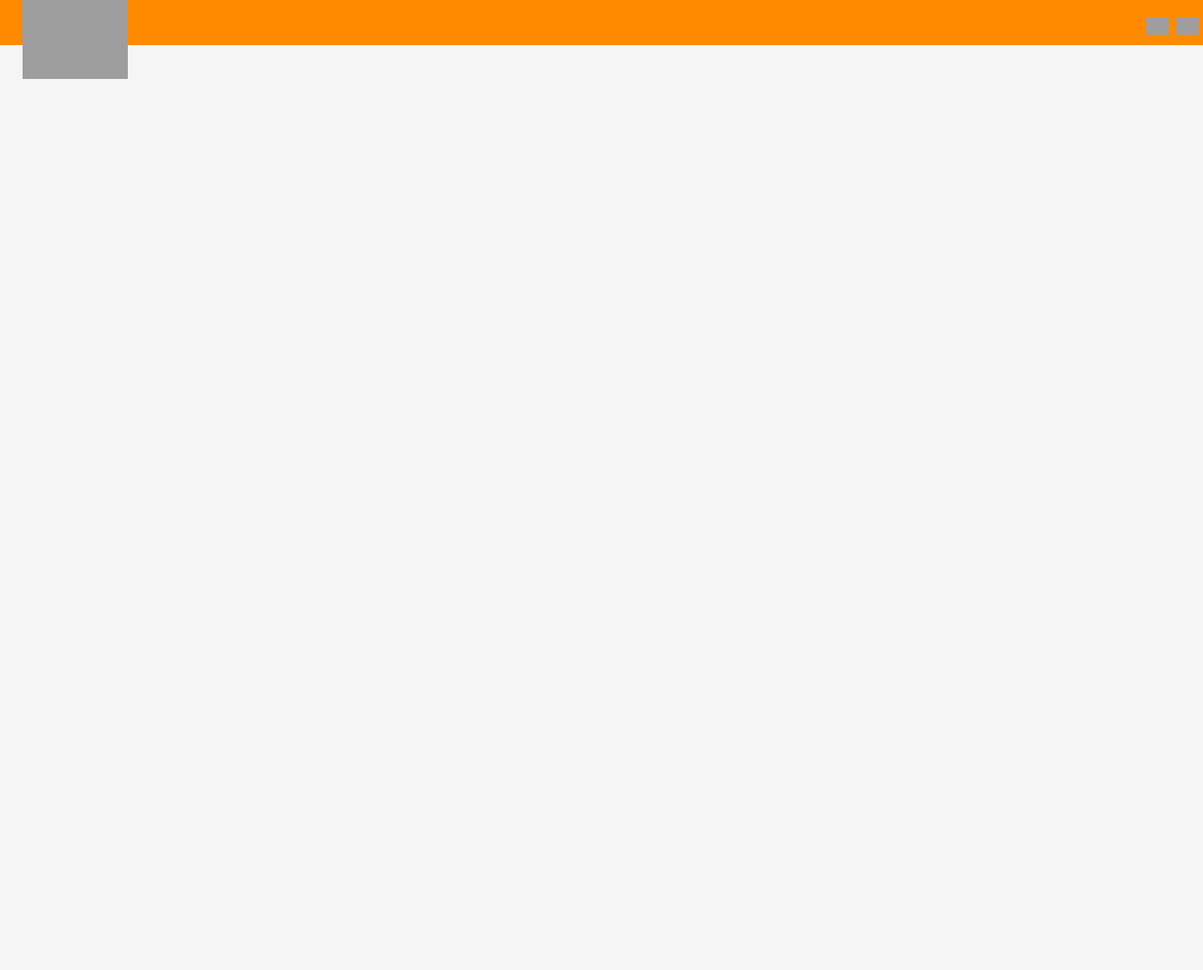
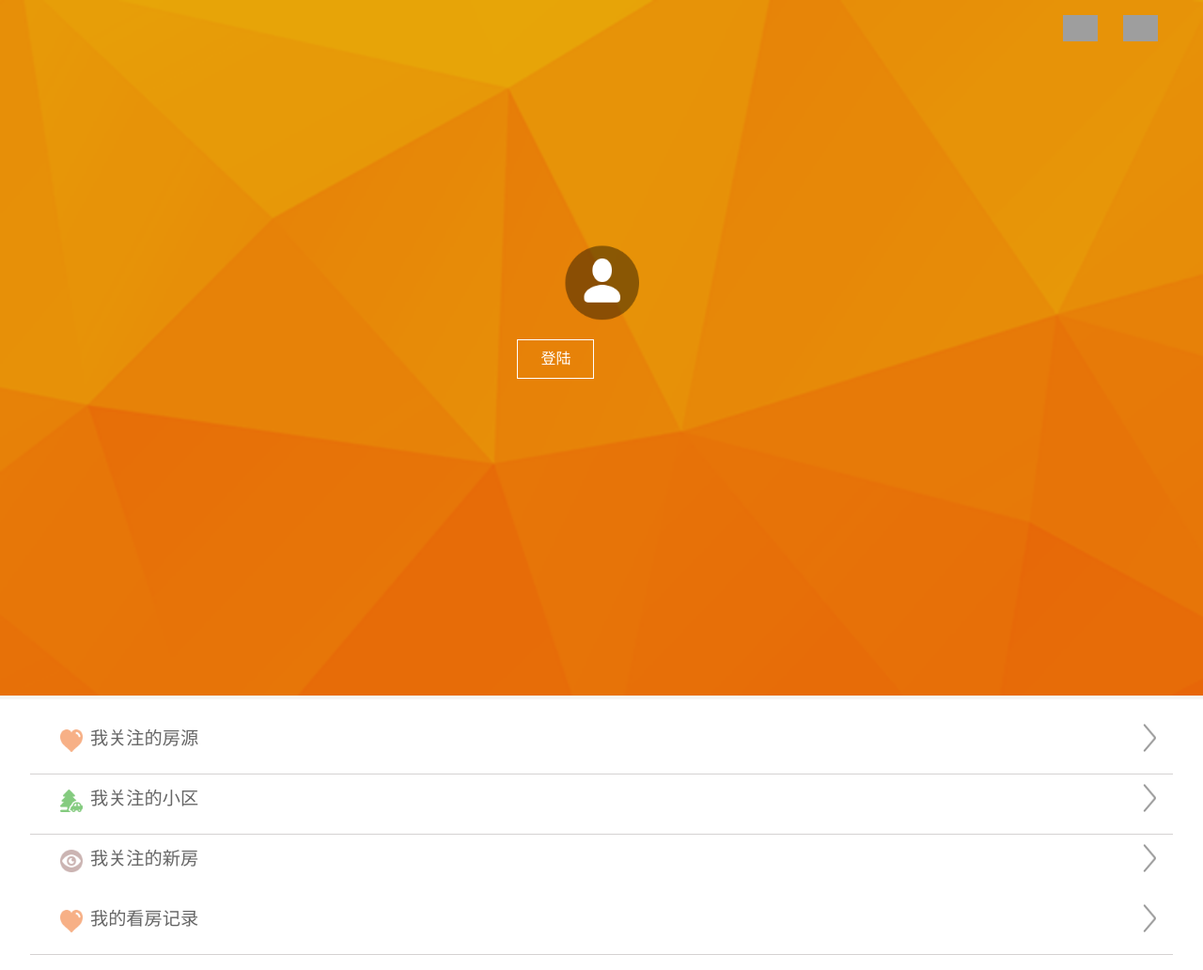
Before and after one commit to zyt19990414/-z, a plain HTML site: page wodeyemian.html in a window 1280 px wide. Shown: the whole page at 94% size. Before the commit the page ends 800 px from the top, so only its background shows below. Drawn offline with Linux system fonts and the light colour scheme; grey boxes are pictures that could not be loaded.

Commit message:
'我的登陆页面完成'

```diff
--- /dev/null
+++ b/css/wodeyemian.css
@@ -0,0 +1,108 @@
+* {
+    margin: 0;
+    padding: 0;
+}
+
+.a {
+    width: 100%;
+    position: relative;
+}
+
+.a>img:nth-child(1) {
+    width: 100%;
+}
+
+.a>img:nth-child(2) {
+    position: absolute;
+    right: 7rem;
+    top: 1rem;
+    width: 2.3rem;
+}
+
+.a>img:nth-child(3) {
+    position: absolute;
+    right: 3rem;
+    top: 1rem;
+    width: 2.3rem;
+}
+
+.a1 {
+    width: 20%;
+    text-align: center;
+    position: absolute;
+    top: 35%;
+    left: 50%;
+    transform: translateX(-50%);
+}
+
+.a1 img {
+    width: 5rem;
+}
+
+.a1 a {
+    text-decoration: none;
+    color: white;
+}
+
+.a a .a1_1 {
+    width: 5rem;
+    height: 2.5rem;
+    line-height: 2.5rem;
+    /* background-color: #fff; */
+    text-align: center;
+    margin-left: 15%;
+    margin-top: 1rem;
+    border: 1px solid white;
+}
+
+.b {
+    width: 100%;
+}
+
+.b ul {
+    width: 100%;
+    list-style: none;
+    background-color: #fff;
+    padding: 1rem 2rem;
+    box-sizing: border-box;
+}
+
+.b a {
+    color: #666666;
+}
+
+.b ul li {
+    width: 100%;
+    height: 4rem;
+    line-height: 3.3rem;
+    /* padding: 1rem 1rem; */
+    box-sizing: border-box;
+    font-size: 1.2rem;
+    padding-left: 4rem;
+    border-bottom: 1px solid #d5d2d2;
+    background: url(../image/my/icon1.png) no-repeat 2rem 1rem;
+    background-size: 1.5rem;
+    display: flex;
+    justify-content: space-between;
+
+}
+
+.b ul li span {
+    display: inline-block;
+    width: 3rem;
+    height: 3rem;
+    background: url(../image/my/right.png)no-repeat 1rem 0.6rem;
+    background-size: .9rem;
+    /* background-color: rgb(239, 174, 174); */
+}
+
+.b ul li:nth-child(2) {
+    background: url(../image/my/icon2.png) no-repeat 2rem 1rem;
+    background-size: 1.5rem;
+}
+
+.b ul li:nth-child(3) {
+    background: url(../image/my/icon4.png) no-repeat 2rem 1rem;
+    background-size: 1.5rem;
+    border-bottom: none;
+}
--- /dev/null
+++ b/js/wodeyemain.js
@@ -0,0 +1,11 @@
+function setRem() {
+    var ui_w = 375;
+    // 获取屏幕的宽度
+    var clientWidth = document.documentElement.clientWidth || document.body.clientWidth;
+
+    // 通过js动态改变html根节点字体大小
+    var html_ = document.getElementsByTagName('html')[0];
+    html_.style.fontSize = (clientWidth / ui_w) * 10 + 'px';
+}
+// window.onresize 浏览器被重置大小执行事件
+window.onresize = setRem;
--- a/wodeyemian.html
+++ b/wodeyemian.html
@@ -9,17 +9,57 @@
     <link rel="stylesheet" href="">
     <script src=""></script>
     <link rel="stylesheet" href="./css/index.css">
+    <link rel="stylesheet" href="./css/wodeyemian.css">
 </head>
 
 <body>
     <!-- logo部分 -->
-    <div class="header">
+    <!-- <div class="header">
         <div class="header1"><img src="./image/index/logo.jpg" alt=""></div>
         <div class="header4">
             <div class="header2"><img src="./image/index/my.jpg" alt=""></div>
             <div class="header3"><img src="./image/index/xiazai.jpg" alt=""></div>
         </div>
+    </div> -->
+
+    <!-- 登陆部分 -->
+
+    <div class="a">
+        <img src="./image/my/bg1.png" alt="">
+        <img src="./image/index/my.jpg" alt="">
+        <img src="./image/index/xiazai.jpg" alt="">
+
+        <div class="a1">
+            <img src="./image/my/urse2.png" alt="">
+            <a href="./dengluye.html">
+                <div class="a1_1">
+                    登陆
+                </div>
+            </a>
+        </div>
     </div>
+
+    <div class="b">
+        <ul>
+            <li>
+                <a href="">我关注的房源</a> <span></span>
+            </li>
+
+            <li>
+                <a href="">我关注的小区</a> <span></span>
+            </li>
+
+            <li>
+                <a href="">我关注的新房</a> <span></span>
+            </li>
+
+            <li>
+                <a href="">我的看房记录</a> <span></span>
+            </li>
+        </ul>
+    </div>
+
 </body>
 
 </html>
+<script src="./js/wodeyemain.js"></script>
```
